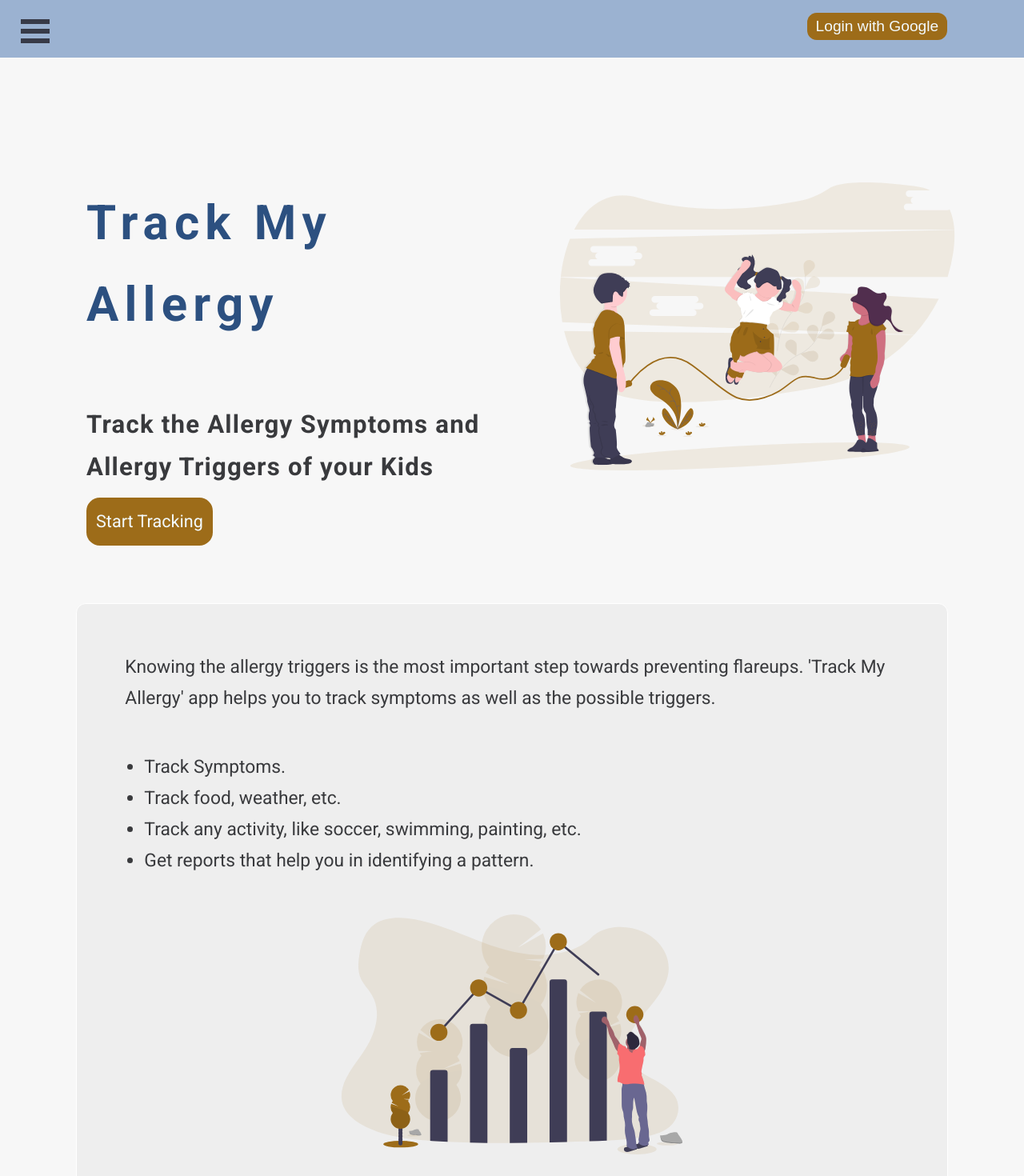
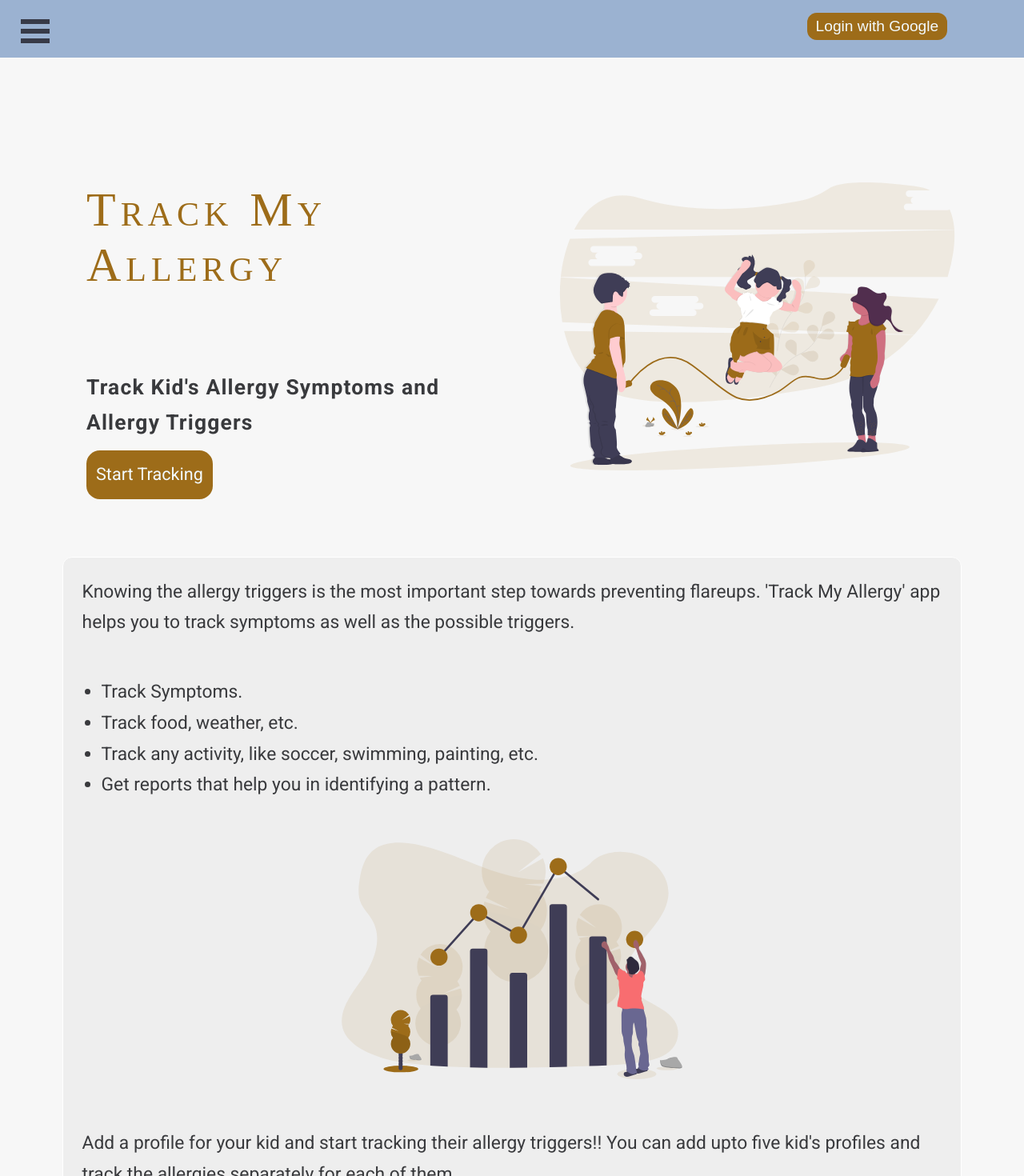
Before and after one commit to JeenaJohn/allergy-tracker, a React (Create React App) app: page / in a window 1280 px wide. Shown: the top 1470 px of the page at 80% size. Built offline with nearby package versions, Linux system fonts and the light colour scheme; no server answers.

Commit message:
Adjusted font of headings on Home page

```diff
--- a/src/components/Home/Home.tsx
+++ b/src/components/Home/Home.tsx
@@ -1,66 +1,63 @@
-import React from "react";
-import home_page from "../../resources/images/home_pg_img.svg";
-import visual_data from "../../resources/images/visual_data.svg";
+import React from 'react';
+import home_page from '../../resources/images/home_pg_img.svg';
+import visual_data from '../../resources/images/visual_data.svg';
 
 type HomeProps = {
   userID: string | null;
 };
 
- const Home: React.FC<HomeProps> = (props) => {
+const Home: React.FC<HomeProps> = (props) => {
   return (
     <div>
       {/* header nav bar and footer are in Layout.js */}
 
-      <section id="section-home" className="section-home">
-        <div className="row u-margin-left u-margin-top-huge u-margin-bottom-medium">
-          <div className="col span-1-of-2 u-text-left">
-            <h1 className="heading-primary ">
-              <span className="heading-primary--main">Track My Allergy</span>
-            </h1>
-
-            <h2 className="heading-secondary">
-              Track the Allergy Symptoms and Allergy Triggers of your Kids
+      <section id='section-home' className='section-home'>
+        <div className='row u-margin-left u-margin-top-huge u-margin-bottom-medium'>
+          <div className='col span-1-of-2 u-text-left'>
+            <h1 className='heading-primary '>Track My Allergy</h1>
+            <h2 className='heading-secondary'>
+              Track Kid's Allergy Symptoms and Allergy Triggers
             </h2>
 
             <a
-              href="/diary"
-              className="btn btn-header u-margin-top-very-small "
+              href='/diary'
+              className='btn btn-header u-margin-top-very-small '
             >
               Start Tracking
             </a>
           </div>
-          <div className="col span-1-of-2 ">
-            <p className="paragraph">
+          <div className='col span-1-of-2 '>
+            <p className='paragraph'>
               <img
                 src={home_page}
-                alt="Track My Rash"
-                className="home-page-img"
+                alt='Track My Rash'
+                className='home-page-img'
               />
             </p>
           </div>
         </div>
-        <div className="box-app-details">
-          <p className="paragraph u-margin-bottom-medium">
+        <div className='box-app-details'>
+          <p className='paragraph u-margin-bottom-medium'>
             Knowing the allergy triggers is the most important step towards
             preventing flareups. 'Track My Allergy' app helps you to track
             symptoms as well as the possible triggers.
           </p>
-          <ul className="list u-margin-bottom-medium u-margin-left">
+          <ul className='list u-margin-bottom-medium u-margin-left'>
             <li> Track Symptoms.</li>
             <li>Track food, weather, etc.</li>
             <li>Track any activity, like soccer, swimming, painting, etc. </li>
             <li>Get reports that help you in identifying a pattern.</li>
           </ul>
 
-          <p className="paragraph u-margin-bottom-medium">
+          <p className='paragraph u-margin-bottom-medium'>
             <img
               src={visual_data}
-              alt="Visual Data"
-              className="visual-data-img"
+              alt='Visual Data'
+              className='visual-data-img'
             />
           </p>
 
-          <p className="paragraph">
+          <p className='paragraph'>
             Add a profile for your kid and start tracking their allergy
             triggers!! You can add upto five kid's profiles and track the
             allergies separately for each of them.
--- a/src/resources/css/sections.css
+++ b/src/resources/css/sections.css
@@ -20,11 +20,11 @@
 }
 
 .box-app-details {
-  width: 92%;
-  margin-left: 4%;
+  width: 95%;
+  margin-left: 2.5%;
   margin-top: 5rem;
   margin-bottom: 5rem;
-  padding: 5rem;
+  padding: 2rem;
   border: 1px solid #fff;
   background-color: #eeeeee;
 
--- a/src/resources/css/typography.css
+++ b/src/resources/css/typography.css
@@ -1,35 +1,19 @@
+
 .heading-primary {
-  margin-bottom: 6rem;
-  //text-align: center;
+  display: inline-block;
   width: 100%;
-  color: #2C5080;
+  font:   small-caps  5rem cursive;
+  letter-spacing: 0.5rem;
+  color: #9D6C19;
+  margin-bottom: 8rem;
+}
 
 
-}
-
-.heading-primary--main {
-  display: inline-block;
-  font-size: 5rem;
-  font-weight: 700;
-  letter-spacing: 0.6rem;
-  text-transform: capitalize;
-}
-
-.heading-primary--sub {
-  display: block;
-  font-size: 2rem;
-  font-weight: 400;
-  letter-spacing: 0.4rem;
-}
-
 .heading-secondary {
-  font-size: 2.6rem;
-
+  font-size: 2.2rem;
   font-weight: 700;
   display: inline-block;
   letter-spacing: 0.1rem;
-
-
 }
 
 .heading-tertiary {
```
Also changed, not shown: src/resources/css/header.css (+0 -21 lines).
